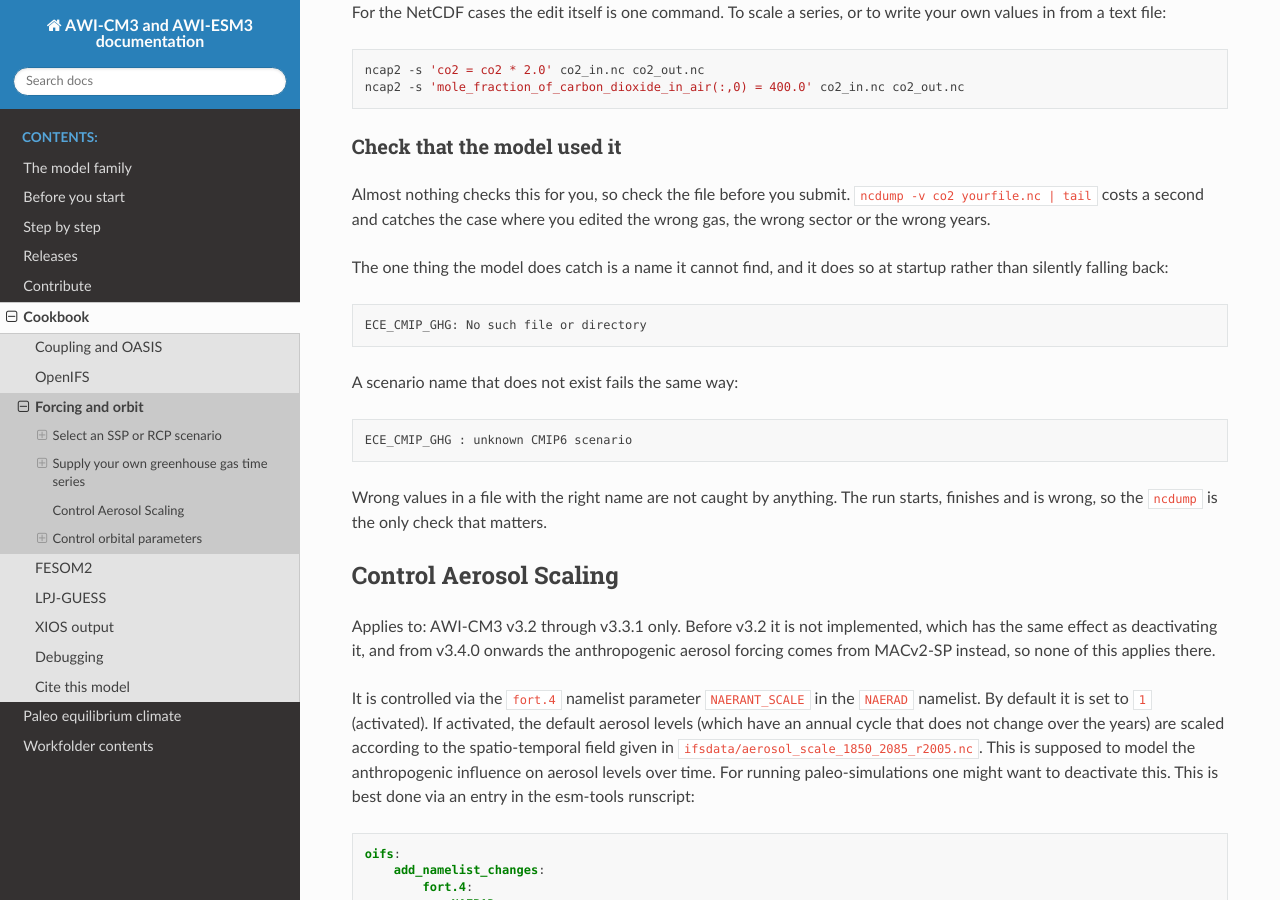
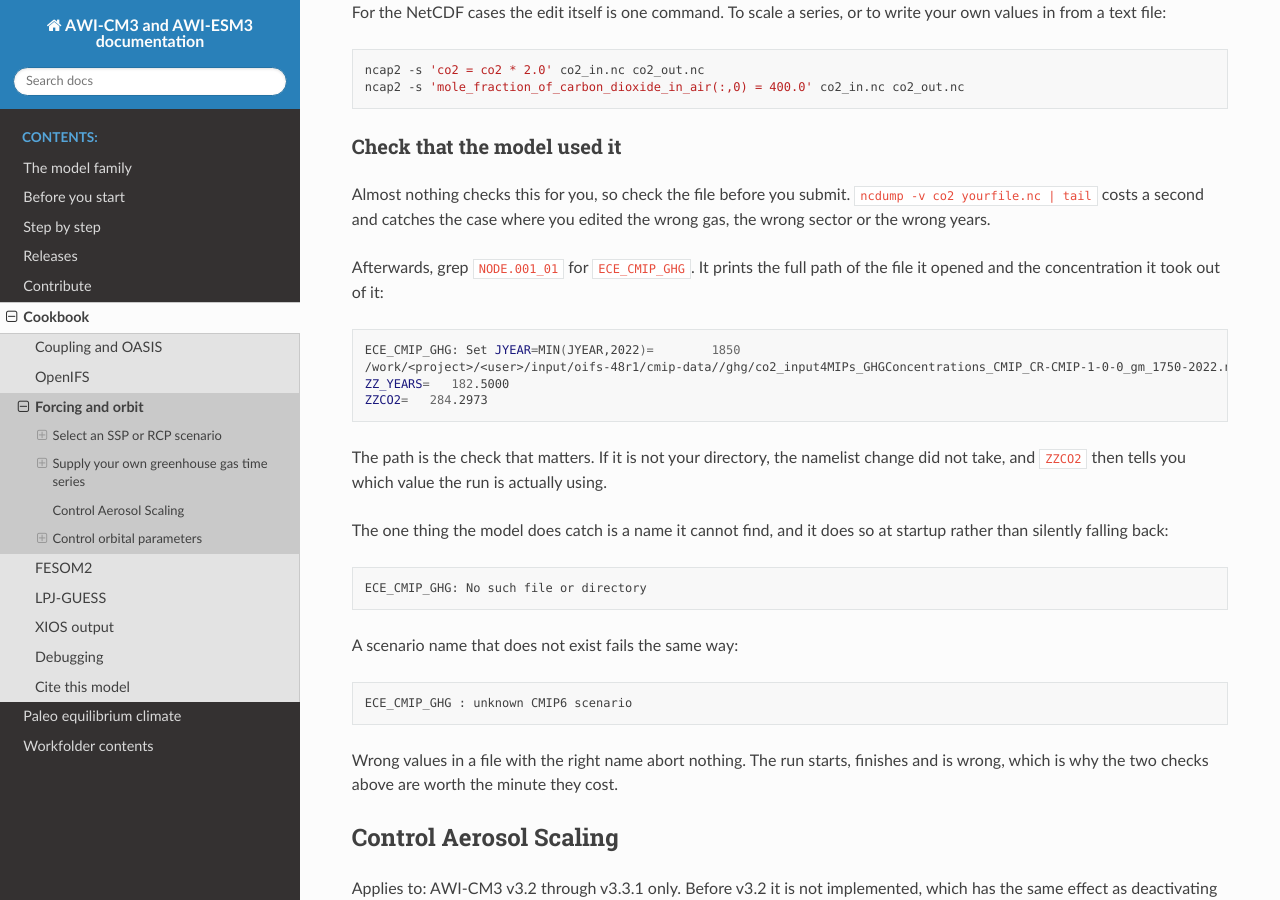
Before and after one commit to AWI-ESM/documentation_AWI-CM3, a Sphinx documentation site: the page built from source/how_to/forcing.rst, in a window 1280 px wide and 900 px high, scrolled down 2433 px. Built offline with Sphinx 7.4.7 and the Read the Docs theme 3.1.0, drawn with Linux system fonts in a browser that asks for light colours.

Commit message:
Show how to confirm which GHG file the run used

```diff
--- a/source/how_to/forcing.rst
+++ b/source/how_to/forcing.rst
@@ -108,6 +108,17 @@ Check that the model used it
 
 Almost nothing checks this for you, so check the file before you submit. ``ncdump -v co2 yourfile.nc | tail`` costs a second and catches the case where you edited the wrong gas, the wrong sector or the wrong years.
 
+Afterwards, grep ``NODE.001_01`` for ``ECE_CMIP_GHG``. It prints the full path of the file it opened and the concentration it took out of it:
+
+..  code-block:: bash
+
+  ECE_CMIP_GHG: Set JYEAR=MIN(JYEAR,2022)=        1850
+  /work/<project>/<user>/input/oifs-48r1/cmip-data//ghg/co2_input4MIPs_GHGConcentrations_CMIP_CR-CMIP-1-0-0_gm_1750-2022.nc
+  ZZ_YEARS=   182.5000
+  ZZCO2=   284.2973
+
+The path is the check that matters. If it is not your directory, the namelist change did not take, and ``ZZCO2`` then tells you which value the run is actually using.
+
 The one thing the model does catch is a name it cannot find, and it does so at startup rather than silently falling back:
 
 ..  code-block:: bash
@@ -120,7 +131,7 @@ A scenario name that does not exist fails the same way:
 
   ECE_CMIP_GHG : unknown CMIP6 scenario
 
-Wrong values in a file with the right name are not caught by anything. The run starts, finishes and is wrong, so the ``ncdump`` is the only check that matters.
+Wrong values in a file with the right name abort nothing. The run starts, finishes and is wrong, which is why the two checks above are worth the minute they cost.
 
 Control Aerosol Scaling
 =======================
```
